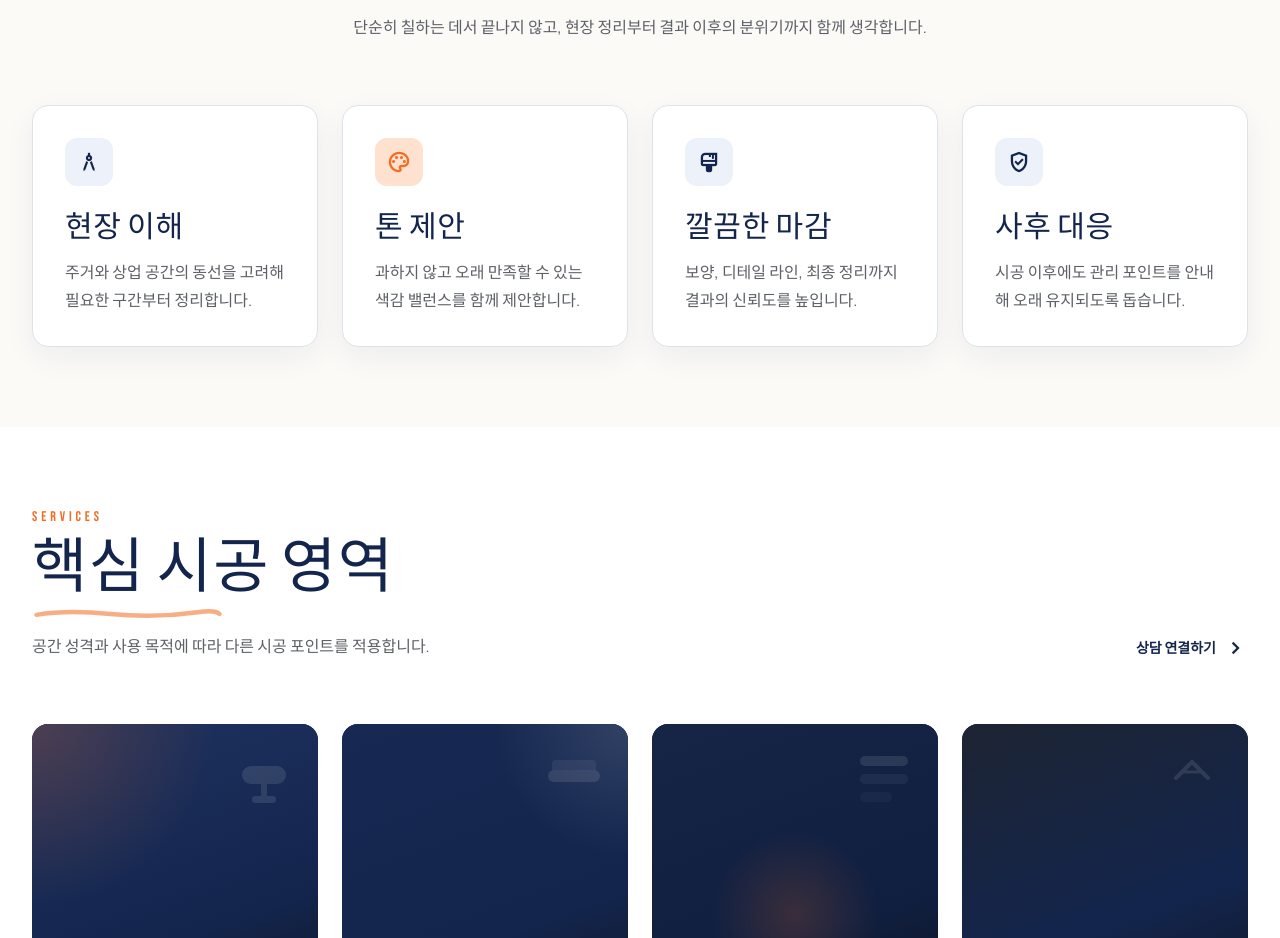
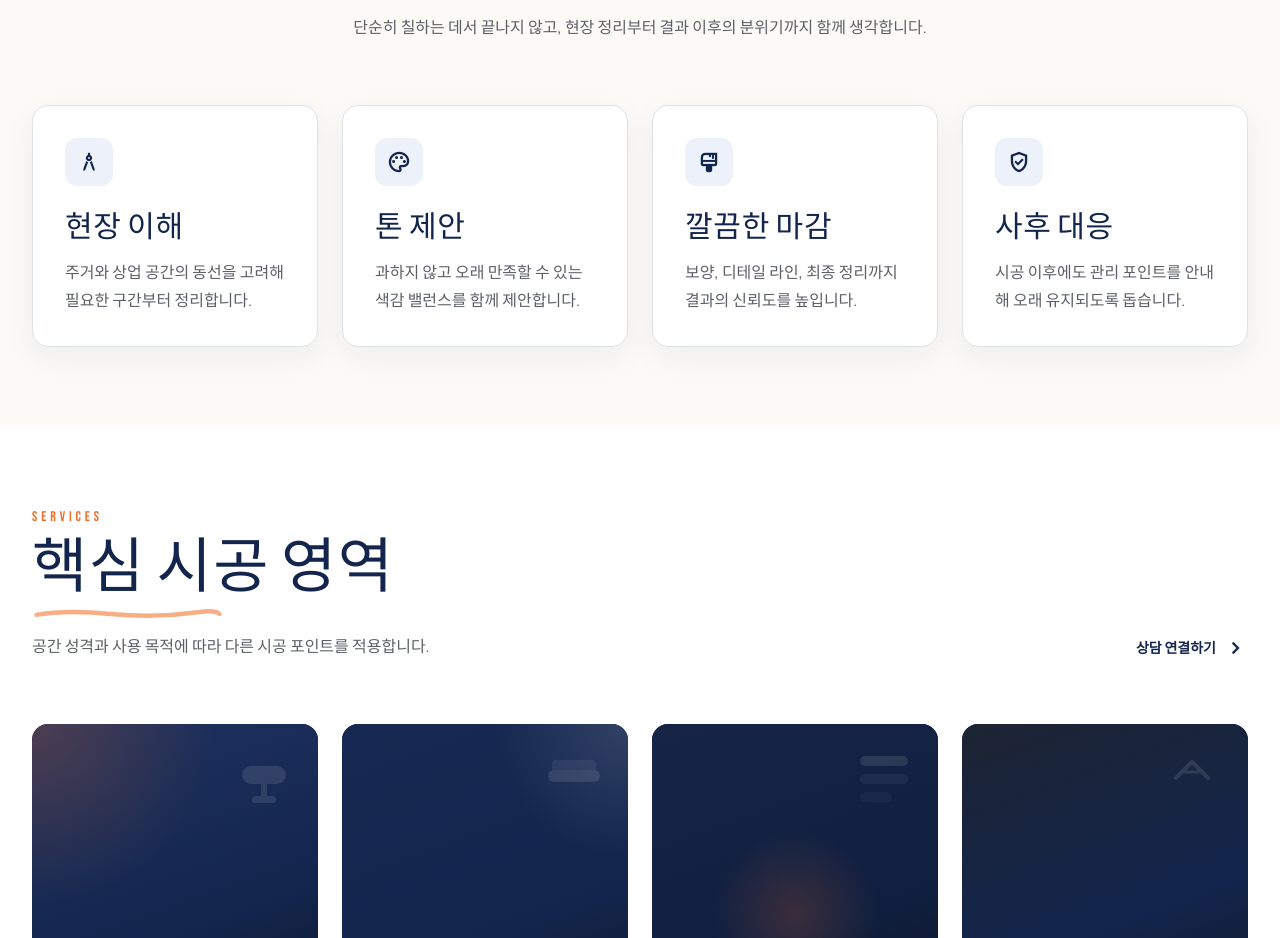
Before and after one commit to hyun2life/paintjaengi, a plain HTML site: page index.html in a window 1280 px wide. Shown: the part 1481-2419 px from the top of the page. Drawn offline with nearby package versions, Linux system fonts and the light colour scheme.

Commit message:
Unify about section icon styling

```diff
--- a/index.html
+++ b/index.html
@@ -360,7 +360,7 @@
             <p class="text-base leading-7 text-muted">주거와 상업 공간의 동선을 고려해 필요한 구간부터 정리합니다.</p>
           </article>
           <article class="reveal-child group rounded-2xl border border-line bg-white p-8 shadow-card transition-all hover:border-primary/20 hover:-translate-y-1 hover:shadow-drip">
-            <div class="mb-6 flex h-12 w-12 items-center justify-center rounded-xl bg-accent-soft text-accent transition-colors group-hover:bg-accent group-hover:text-white">
+            <div class="mb-6 flex h-12 w-12 items-center justify-center rounded-xl bg-primary-soft text-primary transition-colors group-hover:bg-primary group-hover:text-white">
               <span class="material-symbols-outlined">palette</span>
             </div>
             <h3 class="mb-3 font-display text-3xl tracking-wide text-primary">톤 제안</h3>
```
